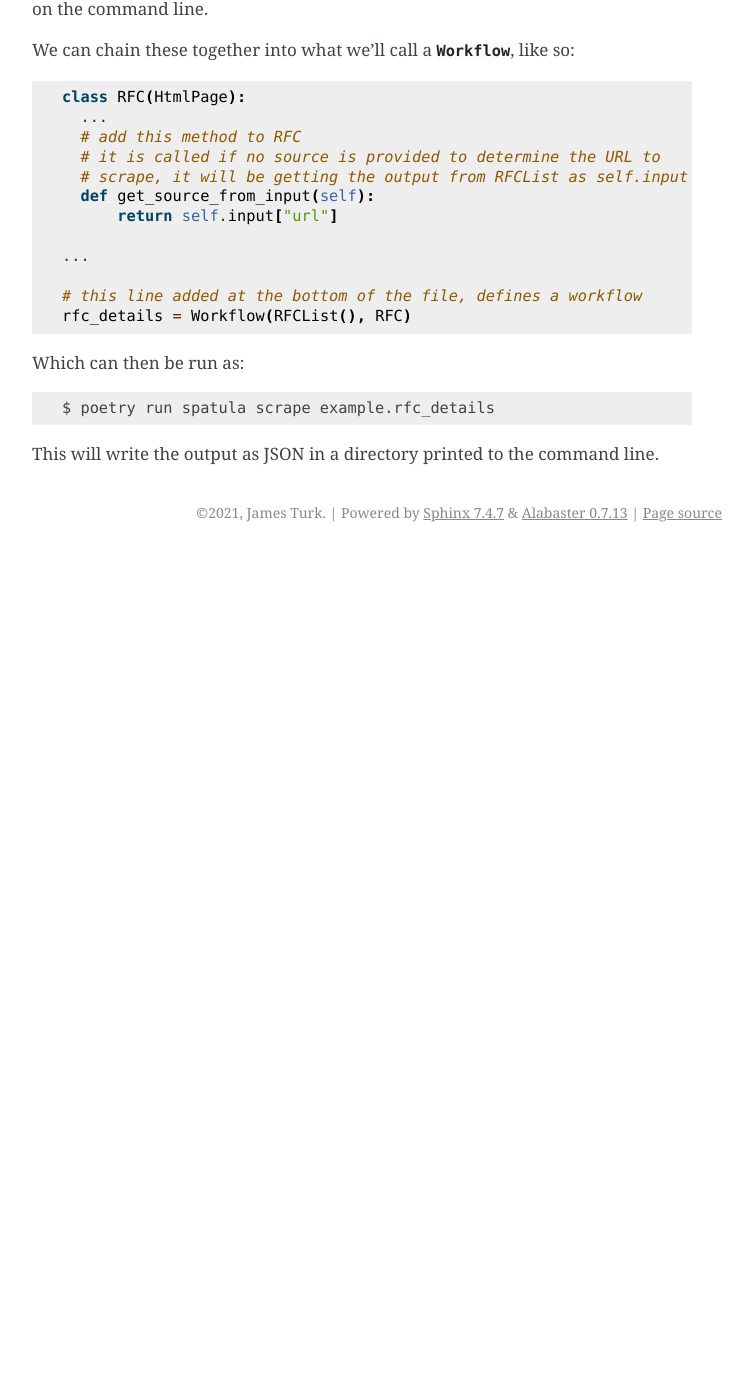
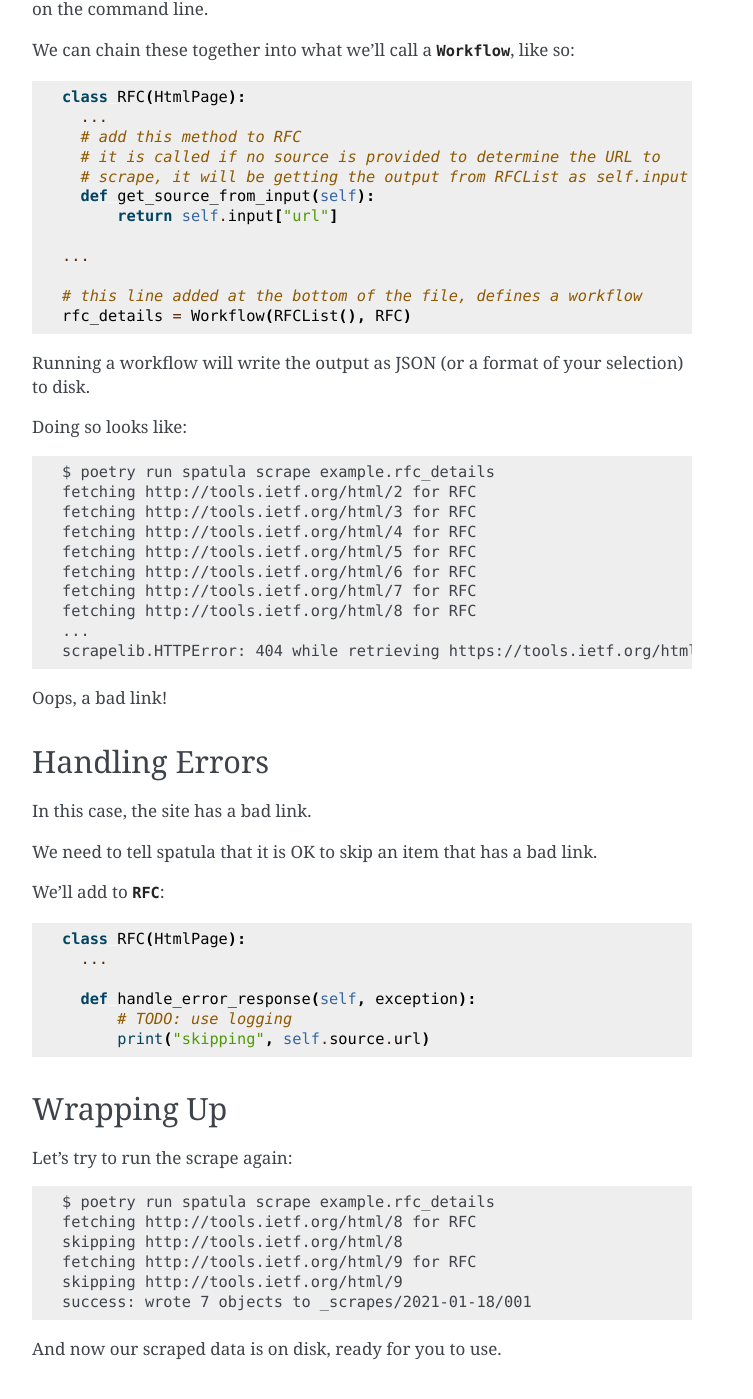
Before and after one commit to jamesturk/spatula, a Sphinx documentation site: the page built from docs/quickstart.rst, in a window 1280 px wide and 1400 px high, scrolled down 2300 px. Shown: the whole window, without its empty margins (388-1141 px from the left). Built offline with Sphinx 7.4.7, drawn with Linux system fonts in a browser that asks for light colours; cross-references to code outside the pages are shown as plain code; before the commit the page ends 2852 px from its top, so only the background shows below that; some of the changed text lies outside the part shown.

Commit message:
quickstart error handling

```diff
--- a/docs/quickstart.rst
+++ b/docs/quickstart.rst
@@ -70,7 +70,7 @@ Scraping a List Page
 It is fairly common for a scrape to encounter some sort of directory or listing page.
 
 **spatula** provides a special interface for these cases.
-See below how we process each matching link by deriving from a :py:class:`HtmlListPage` and providing a :py:var:`selector` as well as a :py:meth:`process_item` method.
+See below how we process each matching link by deriving from a :py:class:`HtmlListPage` and providing a :py:attr:`selector` as well as a :py:meth:`process_item` method.
 
 Example::
 
@@ -117,8 +117,50 @@ We can chain these together into what we'll call a :py:class:`Workflow`, like so
   # this line added at the bottom of the file, defines a workflow
   rfc_details = Workflow(RFCList(), RFC)
 
-Which can then be run as::
+Running a workflow will write the output as JSON (or a format of your selection) to disk.
+
+Doing so looks like::
 
   $ poetry run spatula scrape example.rfc_details
+  fetching http://tools.ietf.org/html/2 for RFC
+  fetching http://tools.ietf.org/html/3 for RFC
+  fetching http://tools.ietf.org/html/4 for RFC
+  fetching http://tools.ietf.org/html/5 for RFC
+  fetching http://tools.ietf.org/html/6 for RFC
+  fetching http://tools.ietf.org/html/7 for RFC
+  fetching http://tools.ietf.org/html/8 for RFC
+  ...
+  scrapelib.HTTPError: 404 while retrieving https://tools.ietf.org/html/8
 
-This will write the output as JSON in a directory printed to the command line.
+Oops, a bad link!
+
+Handling Errors
+---------------
+
+In this case, the site has a bad link.
+
+We need to tell spatula that it is OK to skip an item that has a bad link.
+
+We'll add to :py:class:`RFC`::
+
+  class RFC(HtmlPage):
+    ...
+
+    def handle_error_response(self, exception):
+        # TODO: use logging
+        print("skipping", self.source.url)
+
+Wrapping Up
+-----------
+
+Let's try to run the scrape again::
+
+  $ poetry run spatula scrape example.rfc_details
+  fetching http://tools.ietf.org/html/8 for RFC
+  skipping http://tools.ietf.org/html/8
+  fetching http://tools.ietf.org/html/9 for RFC
+  skipping http://tools.ietf.org/html/9
+  success: wrote 7 objects to _scrapes/2021-01-18/001
+
+
+And now our scraped data is on disk, ready for you to use.
```
Also changed, not shown: 2 other files.
